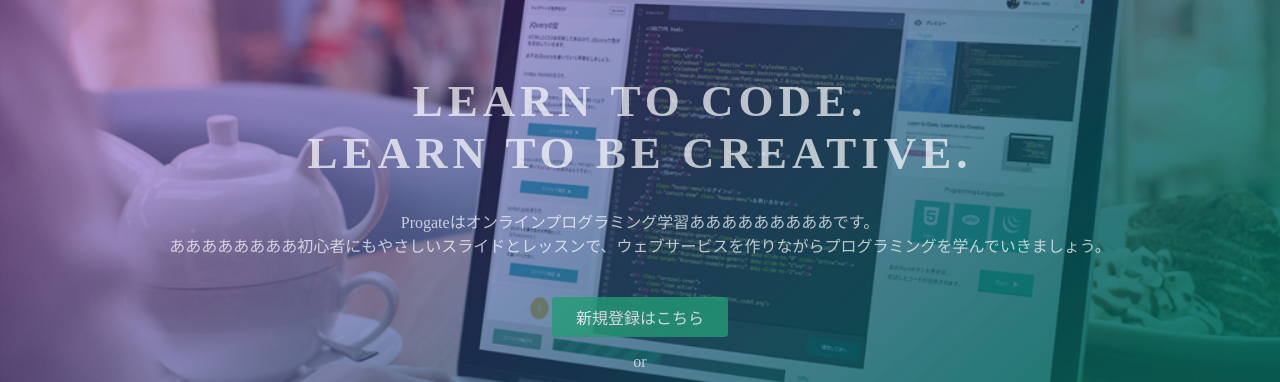
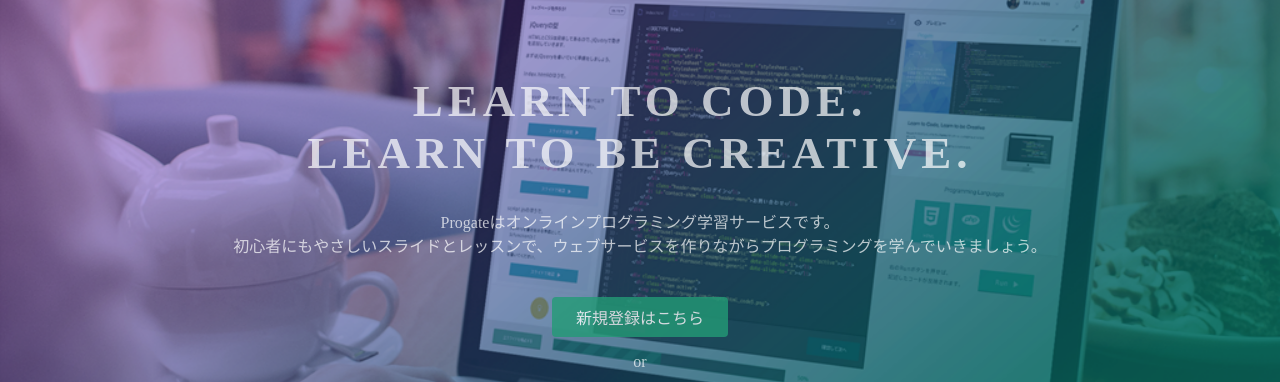
Before and after one commit to kouhirotoku/-, a plain HTML site: page index.html in a window 1280 px wide. Shown: the part 135-517 px from the top of the page. Drawn offline with Linux system fonts and the light colour scheme.

Commit message:
Update index.html

```diff
--- a/index.html
+++ b/index.html
@@ -24,7 +24,7 @@
   <div class="top-wrapper">
     <div class="container">
       <h1>LEARN TO CODE.<br>LEARN TO BE CREATIVE.</h1>
-      <p>Progateはオンラインプログラミング学習あああああああああです。<br>ああああああああ初心者にもやさしいスライドとレッスンで、ウェブサービスを作りながらプログラミングを学んでいきましょう。</p>
+      <p>Progateはオンラインプログラミング学習サービスです。<br>初心者にもやさしいスライドとレッスンで、ウェブサービスを作りながらプログラミングを学んでいきましょう。</p>
       <div class="btn-wrapper">
         <a href="#" class="btn signup">新規登録はこちら</a>
         <p>or</p>
```
